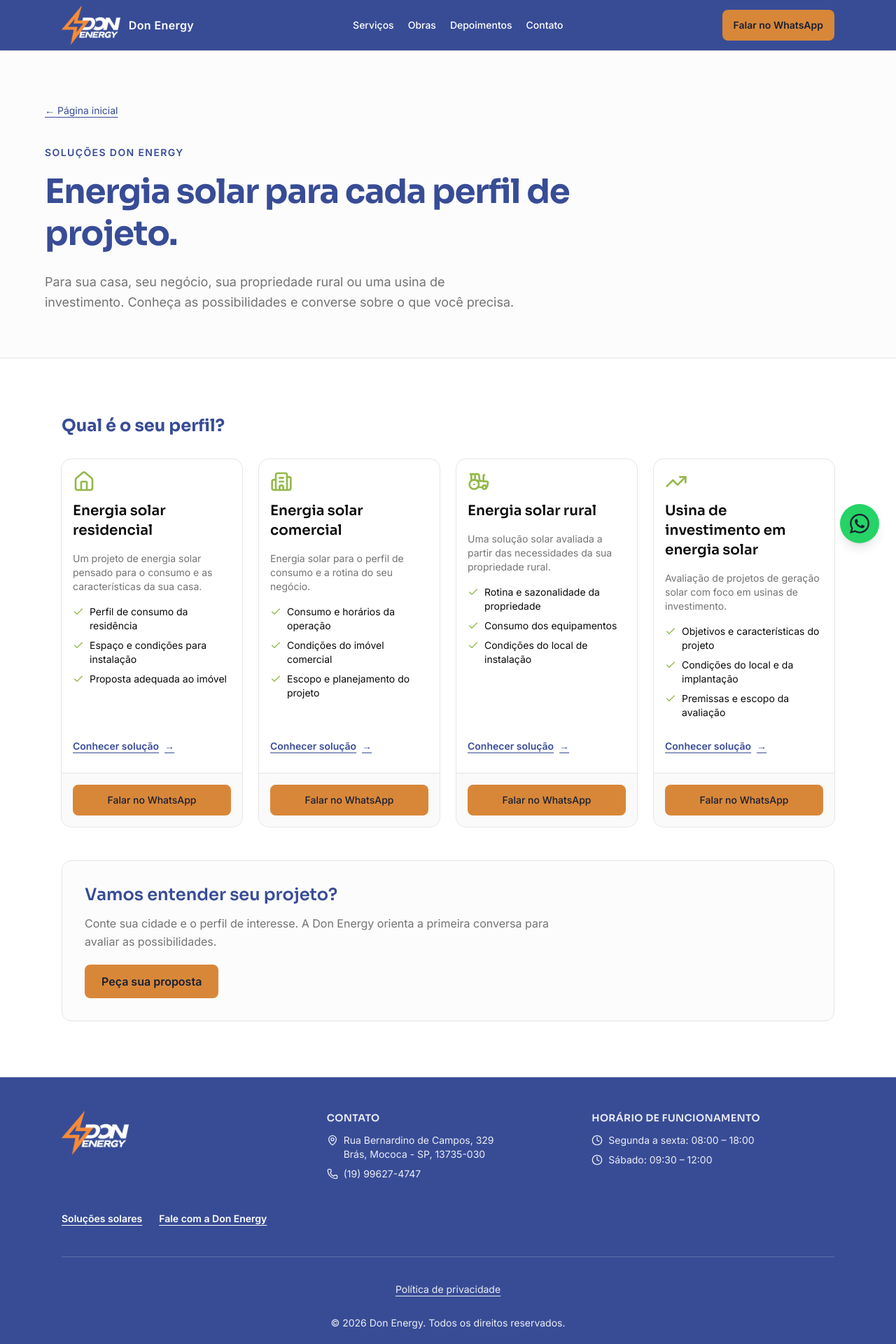
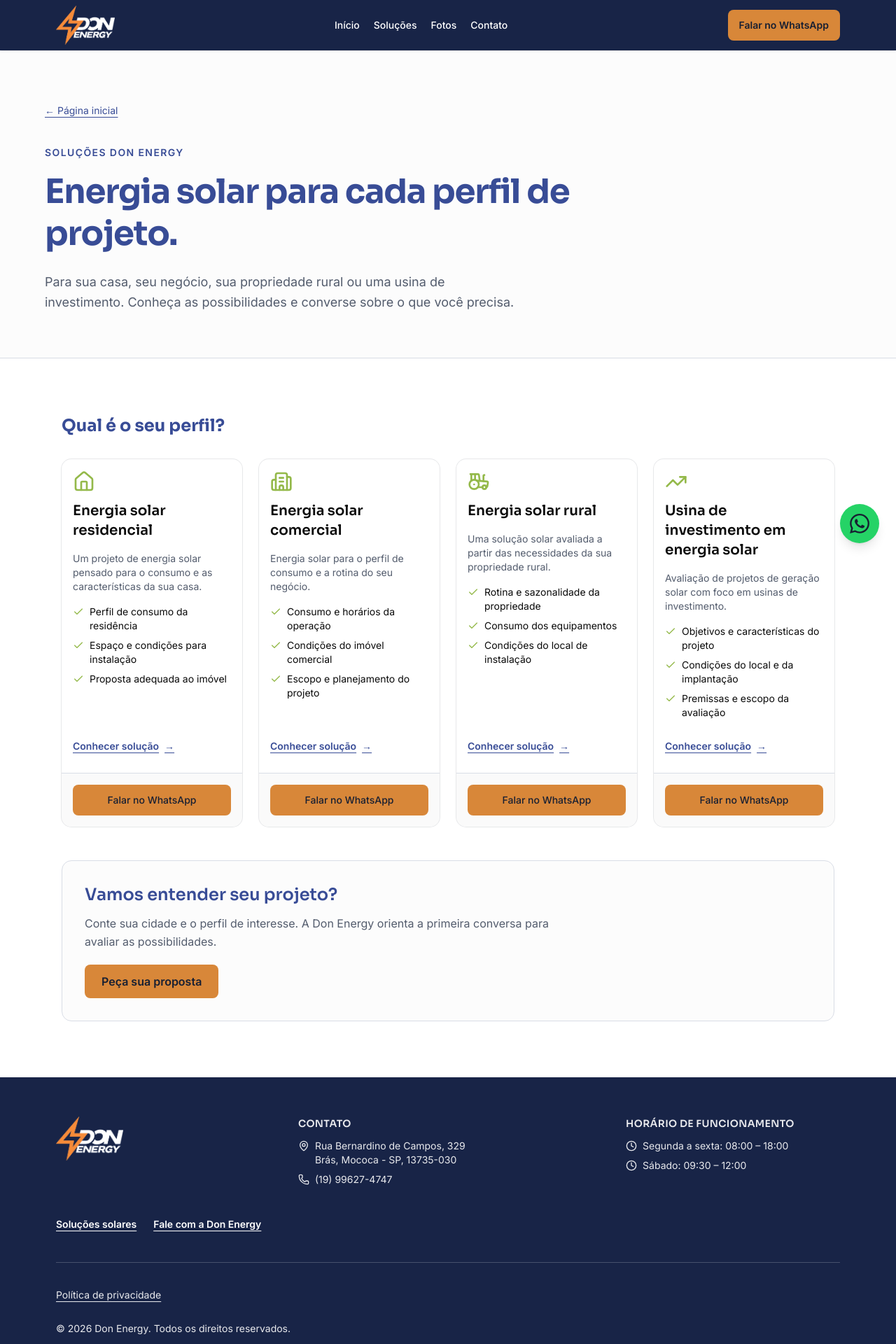
Before and after one commit to JoaoVictorCologi/don-energy, a Next.js app: page /servicos in a window 1280 px wide. Shown: the top 1920 px of the page at 70% size. Built offline with nearby package versions, Linux system fonts and the light colour scheme.

Commit message:
aplica sistema visual e navegação aprovados da E2

```diff
--- a/app/globals.css
+++ b/app/globals.css
@@ -14,8 +14,10 @@
   --color-brand-orange: #d88739;
   --color-brand-ink: #171f32;
 
-  /* Header e footer usam o azul oficial; a nova logo tem canal alfa. */
-  --color-brand-blue-header: #384c96;
+  /* Azul profundo de apoio aprovado; preservar as cores da marca. */
+  --color-brand-blue-header: #182447;
+  --color-brand-deep: #182447;
+  --color-brand-soft: #f5f6fa;
 
   --font-sans: var(--font-inter);
   --font-heading: var(--font-sora);
@@ -68,7 +70,7 @@
   --header-height: calc(var(--header-py) * 2 + var(--header-logo-size));
 
   --background: oklch(1 0 0);
-  --foreground: oklch(0.145 0 0);
+  --foreground: #171f32;
   --card: oklch(1 0 0);
   --card-foreground: oklch(0.145 0 0);
   --popover: oklch(1 0 0);
@@ -78,11 +80,11 @@
   --secondary: oklch(0.97 0 0);
   --secondary-foreground: oklch(0.205 0 0);
   --muted: oklch(0.97 0 0);
-  --muted-foreground: oklch(0.556 0 0);
+  --muted-foreground: #535c6d;
   --accent: oklch(0.97 0 0);
   --accent-foreground: oklch(0.205 0 0);
   --destructive: oklch(0.577 0.245 27.325);
-  --border: oklch(0.922 0 0);
+  --border: #d9dde6;
   --input: oklch(0.922 0 0);
   --ring: oklch(0.708 0 0);
   --chart-1: oklch(0.87 0 0);
@@ -220,3 +222,12 @@
 @media (prefers-reduced-motion: reduce) {
   *, *::before, *::after { transition-duration: 0.01ms !important; }
 }
+
+@layer components {
+  .site-shell { @apply mx-auto w-full max-w-[1200px] px-6 md:px-10; }
+  .site-section { @apply py-20 md:py-24; }
+  .site-eyebrow { @apply mb-5 text-xs font-semibold tracking-[0.13em] text-brand-blue uppercase; }
+  .site-title { @apply max-w-3xl font-heading text-3xl leading-[1.22] font-medium tracking-[-0.035em] text-brand-blue md:text-[2.5rem]; }
+  .site-link { @apply inline-flex min-h-11 items-center gap-4 text-sm font-semibold text-brand-blue underline-offset-8 hover:underline; }
+  .site-button { @apply inline-flex min-h-12 items-center justify-center gap-5 rounded-sm bg-brand-orange px-6 py-3 text-sm font-semibold text-brand-ink hover:bg-brand-orange/90; }
+}
--- a/app/layout.tsx
+++ b/app/layout.tsx
@@ -28,7 +28,7 @@
     url: "/",
     title: "Don Energy — Energia Solar em Mococa e Região",
     description:
-      "Soluções completas em energia solar para residências, comércios, propriedades rurais e usinas de investimento em Mococa-SP e região.",
+      "Soluções em energia solar para residências, comércios, propriedades rurais e usinas de investimento em Mococa-SP e região.",
     locale: "pt_BR",
     type: "website",
     images: [
@@ -60,7 +60,7 @@
       lang="pt-BR"
       className={cn("h-full", "antialiased", sora.variable, inter.variable, "font-sans")}
     >
-      <body className="min-h-full flex flex-col">
+      <body className="min-h-full flex flex-col wrap-anywhere">
         <a href="#conteudo" className="sr-only fixed top-2 left-2 z-[100] rounded-md bg-white px-4 py-3 text-brand-blue focus:not-sr-only">Pular para o conteúdo</a>
         <Header />
         {children}
--- /dev/null
+++ b/components/chamada-contato.tsx
@@ -0,0 +1,5 @@
+import Link from "next/link";
+
+export function ChamadaContato({ slug, titulo = "Seu projeto começa com uma conversa." }: { slug?: string; titulo?: string }) {
+  return <section className="bg-brand-deep py-16 text-white"><div className="site-shell flex flex-col items-start justify-between gap-8 md:flex-row md:items-center"><div><p className="mb-4 text-xs font-semibold tracking-widest uppercase">Próximo passo</p><h2 className="max-w-2xl font-heading text-3xl leading-snug font-medium">{titulo}</h2></div><Link prefetch={false} href={"/contato/" + (slug ? "?servico=" + slug : "") + "#formulario-proposta"} className="site-button shrink-0">Conversar sobre meu projeto <span aria-hidden="true">↗</span></Link></div></section>;
+}
--- a/components/footer.tsx
+++ b/components/footer.tsx
@@ -9,15 +9,15 @@
 export function Footer() {
   return (
     <footer className="bg-brand-blue-header text-white">
-      <div className="mx-auto max-w-6xl px-6 py-12">
-        <div className="grid grid-cols-1 gap-8 sm:grid-cols-3">
+      <div className="site-shell py-14">
+        <div className="grid grid-cols-1 gap-10 md:grid-cols-[1fr_1.4fr_1fr]">
           <div>
             <Image
               src={siteConfig.logo.src}
               alt="Don Energy"
               width={siteConfig.logo.width}
               height={siteConfig.logo.height}
-              className="h-16 w-auto object-contain"
+              className="h-16 w-auto object-contain" loading="lazy"
             />
           </div>
 
@@ -65,7 +65,7 @@
 
         <nav aria-label="Navegação no rodapé" className="mt-8 flex flex-wrap gap-x-6 gap-y-2 text-sm font-semibold"><Link prefetch={false} href="/servicos/" className="inline-flex min-h-11 items-center underline underline-offset-4">Soluções solares</Link><Link prefetch={false} href="/contato/" className="inline-flex min-h-11 items-center underline underline-offset-4">Fale com a Don Energy</Link></nav>
 
-        <div className="mt-8 border-t border-white/20 pt-6 text-center text-sm text-white/90">
+        <div className="mt-8 border-t border-white/20 pt-6 text-sm text-white/90">
           <Link href="/privacidade/" prefetch={false} className="mb-4 inline-flex min-h-11 items-center underline underline-offset-4">Política de privacidade</Link>
           <p>© {new Date().getFullYear()} Don Energy. Todos os direitos
           reservados.</p>
--- /dev/null
+++ b/components/foto-acervo.tsx
@@ -0,0 +1,6 @@
+import Image from "next/image";
+
+// Seleção para composição. O número do arquivo não define o perfil da obra.
+export function FotoAcervo({ numero, className = "", sizes = "(min-width: 1200px) 550px, (min-width: 768px) 45vw, 100vw" }: { numero: string; className?: string; sizes?: string }) {
+  return <Image src={"/obras/otimizadas/obra-" + numero + "-640.webp"} width={640} height={640} sizes={sizes} alt="Módulos solares sobre uma cobertura, em fotografia do acervo Don Energy" className={"aspect-[3/2] w-full rounded-md object-cover " + className} loading="lazy" />;
+}
--- a/components/header.tsx
+++ b/components/header.tsx
@@ -24,9 +24,9 @@
 });
 
 const links = [
-  { href: "/servicos/", label: "Serviços" },
-  { href: "/#obras", label: "Obras" },
-  { href: "/#depoimentos", label: "Depoimentos" },
+  { href: "/", label: "Início" },
+  { href: "/servicos/", label: "Soluções" },
+  { href: "/#obras", label: "Fotos" },
   { href: "/contato/", label: "Contato" },
 ];
 
@@ -51,13 +51,12 @@
       data-header-surface={solid ? "solid" : "overlay"}
       className={"fixed inset-x-0 top-0 z-50 text-white transition-[background-color,box-shadow] duration-200 motion-reduce:transition-none " + (solid ? "bg-brand-blue-header shadow-sm" : "bg-transparent")}
     >
-      <div className="mx-auto flex max-w-6xl items-center justify-between gap-4 px-6 py-[var(--header-py)]">
+      <div className="site-shell flex items-center justify-between gap-4 py-[var(--header-py)]">
         <Link href="/" aria-label="Don Energy — página inicial" className="flex min-h-11 items-center gap-3 rounded-sm">
-          <Image src={siteConfig.logo.src} alt="Don Energy — Energia Solar" width={siteConfig.logo.width} height={siteConfig.logo.height} loading="eager" className="h-[var(--header-logo-size)] w-auto object-contain" />
-          <span className="text-sm font-semibold tracking-wide sm:text-base">Don Energy</span>
+          <Image src={siteConfig.logo.src} alt="Don Energy" width={siteConfig.logo.width} height={siteConfig.logo.height} loading="eager" className="h-[var(--header-logo-size)] w-auto object-contain" />
         </Link>
         <nav aria-label="Navegação principal" className="hidden items-center gap-5 md:flex">
-          {links.map((link) => <a key={link.href} href={link.href} className="inline-flex min-h-11 items-center rounded-sm text-sm font-medium underline-offset-4 hover:underline">{link.label}</a>)}
+          {links.map((link) => <a key={link.href} href={link.href} aria-current={pathname === link.href || (link.href === "/servicos/" && pathname.startsWith("/servicos/")) ? "page" : undefined} className="inline-flex min-h-11 items-center rounded-sm text-sm font-medium underline-offset-8 hover:underline aria-[current=page]:underline">{link.label}</a>)}
         </nav>
         <a href={buildWhatsAppUrl()} target="_blank" rel="noopener noreferrer" className="hidden min-h-11 items-center rounded-md bg-brand-orange px-4 text-sm font-semibold text-brand-ink hover:bg-brand-orange/90 md:inline-flex">Falar no WhatsApp</a>
         <div className="md:hidden">
--- /dev/null
+++ b/lib/apresentacao-solar.ts
@@ -0,0 +1,9 @@
+import type { PerfilSolarId } from "@/lib/perfis-solares";
+
+// Fotografias de composição: associação ao perfil da instalação não confirmada.
+export const apresentacaoSolar = {
+  residencial: { foto: "03", abertura: "O ponto de partida é a sua casa.", contexto: "Sua rotina vem antes do dimensionamento." },
+  comercial: { foto: "01", abertura: "Entenda o consumo do seu negócio.", contexto: "A operação ajuda a explicar a conta." },
+  rural: { foto: "11", abertura: "Cada propriedade tem uma rotina.", contexto: "Olhar para o ano inteiro faz diferença." },
+  usina: { foto: "06", abertura: "Antes de investir, entender o projeto.", contexto: "Viabilidade exige mais do que área disponível." },
+} as const satisfies Record<PerfilSolarId, { foto: string; abertura: string; contexto: string }>;
```
